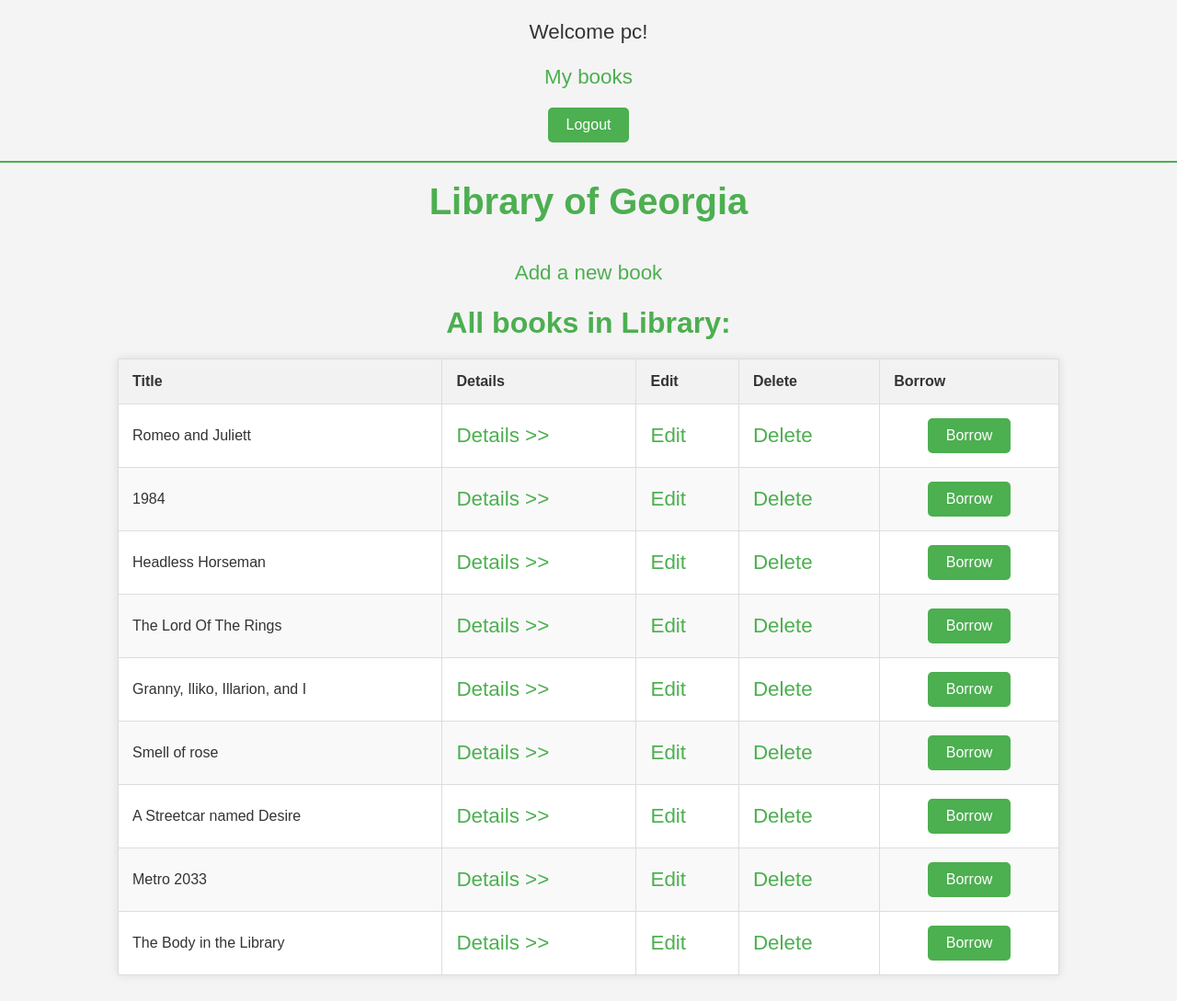
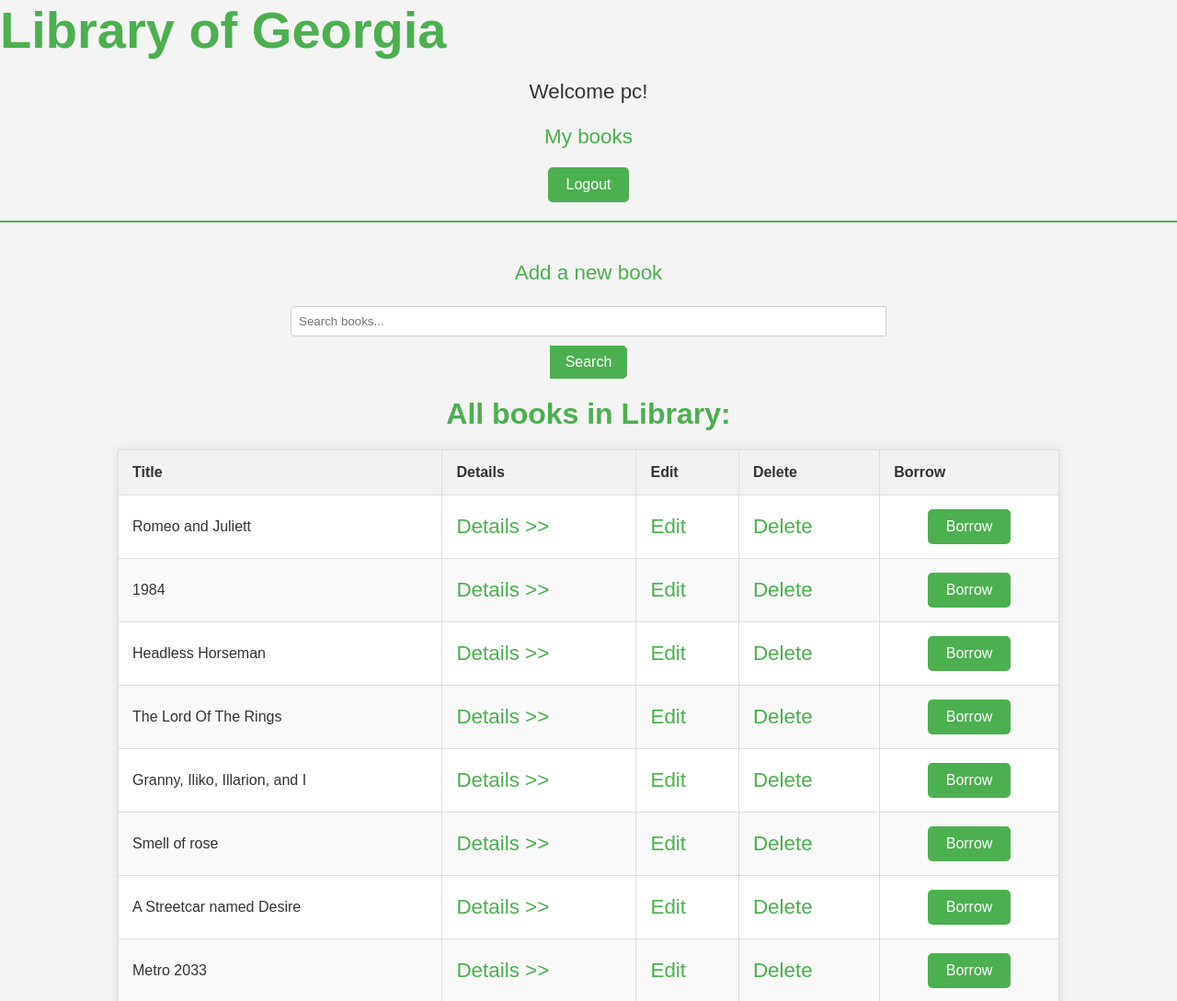
Before and after one commit to menabda/Final_Django_ITStep, a Django app: page / in a window 1280 px wide. Shown: the top 1089 px of the page at 92% size. Before the commit the page ends 1061 px from the top, so only its background shows below. Run offline with Django 5.2, Linux system fonts and the light colour scheme; a user stored in the database is signed in; data comes from the database, SQL or seed files in the repository; both versions use the stored data as it was after the commit.

Commit message:
add searchbox

```diff
--- a/base/static/css/style.css
+++ b/base/static/css/style.css
@@ -127,6 +127,7 @@
     padding: 10px;
     border: 1px solid #ccc;
     border-radius: 5px;
+    margin: auto;
 }
 
 form button {
@@ -157,3 +158,49 @@
 p a:hover {
     text-decoration: underline;
 }
+
+.header {
+    display: flex;
+    justify-content: space-between;
+    align-items: center;
+}
+
+.header h1 {
+    margin: 0;
+}
+
+.header p {
+    margin: 0;
+}
+
+.search-container {
+    margin-bottom: 20px;
+}
+
+.search-container form {
+    display: flex;
+    justify-content: space-between;
+    margin: 0 10px;
+}
+
+.search-container input[type="text"] {
+    padding: 8px;
+    border: 1px solid #ccc;
+    border-radius: 5px 0 0 5px;
+    flex-grow: 1;
+    margin: 0 auto;
+    width: 50%;
+}
+
+.search-container button {
+    padding: 8px 16px;
+    border: 1px solid #4CAF50;
+    border-radius: 0 5px 5px 0;
+    background-color: #4CAF50;
+    color: white;
+    cursor: pointer;
+}
+
+.search-container button:hover {
+    background-color: #45a049;
+}
--- a/base/templates/base/book_list.html
+++ b/base/templates/base/book_list.html
@@ -7,7 +7,12 @@
     <link rel="stylesheet" href="{% static 'css/style.css' %}">
 </head>
 <body>
+
     {% if request.user.is_authenticated %}
+        <div class="header">
+            <h1><a href="{% url 'books' %}">Library of Georgia</a></h1>
+
+        </div>
         <p>Welcome {{ request.user }}!</p>
         <a href="{% url 'my_books' %}" id = "mybooks">My books</a>
         <form method="POST" action="{% url 'logout' %}">
@@ -20,11 +25,18 @@
 
     <hr>
 
-    <h1>Library of Georgia</h1>
+
 
     {% if request.user.is_superuser %}
         <p><a href="{% url 'book_add' %}">Add a new book</a></p>
     {% endif %}
+
+    <div class="search-container">
+        <form method="GET" action="{% url 'books' %}">
+            <input type="text" name="q" placeholder="Search books...">
+            <button type="submit">Search</button>
+        </form>
+    </div>
 
     <h2>All books in Library:</h2>
     <table>
--- a/base/views.py
+++ b/base/views.py
@@ -38,10 +38,15 @@
 
     model = Book
     context_object_name = 'books'
-    def get_context_data(self, **kwargs):
-      context = super().get_context_data(**kwargs)
-      context['books'] = Book.objects.filter(user=None)
-      return context
+    # def get_context_data(self, **kwargs):
+    #   context = super().get_context_data(**kwargs)
+    #   context['books'] = Book.objects.filter(user=None)
+    #   return context
+    def get_queryset(self):
+        query = self.request.GET.get('q')
+        if query:
+            return Book.objects.filter(title__icontains=query, user=None)
+        return Book.objects.filter(user=None)
 
 class BookDetail(LoginRequiredMixin, DetailView):
     model = Book
```
Also changed, not shown: db.sqlite3.
